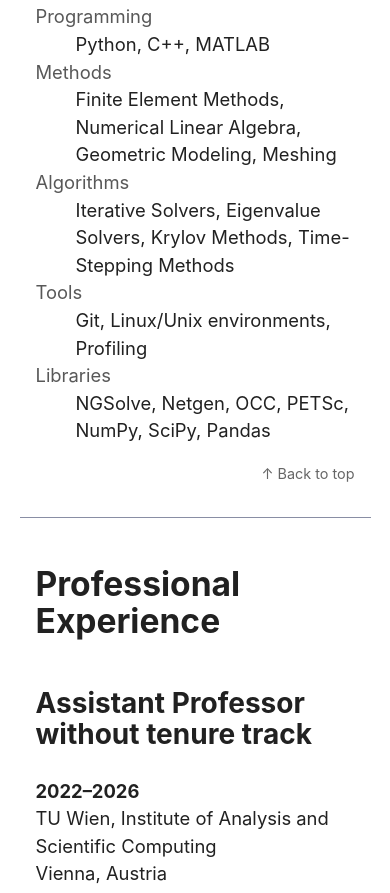
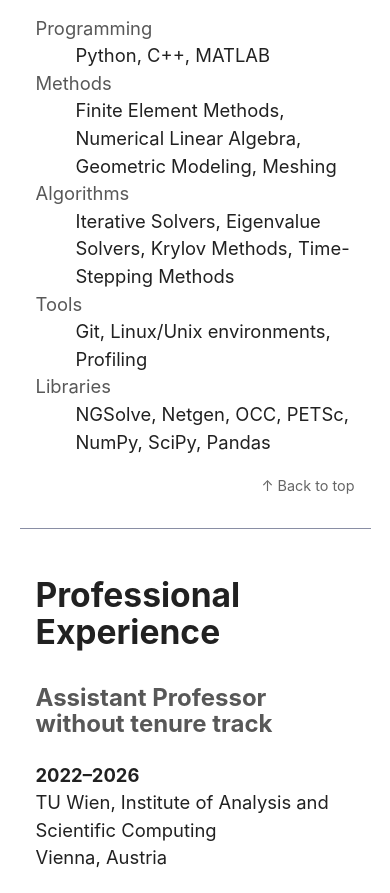
Before and after one commit to markuswess/markuswess.github.io, a plain HTML site: page cv.html in a window 390 px wide. Shown: the part 1065-1958 px from the top of the page. Drawn offline with Linux system fonts and the light colour scheme.

Commit message:
styling h2 and h3

```diff
--- a/css/custom.css
+++ b/css/custom.css
@@ -70,3 +70,19 @@
 .section-footer a:hover {
     text-decoration: underline;
 }
+
+h2 {
+    padding-bottom: 0.35rem;
+}
+
+h3 {
+    margin-top: 1.75rem;
+    font-size: 1.25rem;
+    color: var(--text-light);
+}
+
+@media only screen and (max-width: 720px) {
+    h3 {
+        font-size: 1.5rem;
+    }
+}
```
